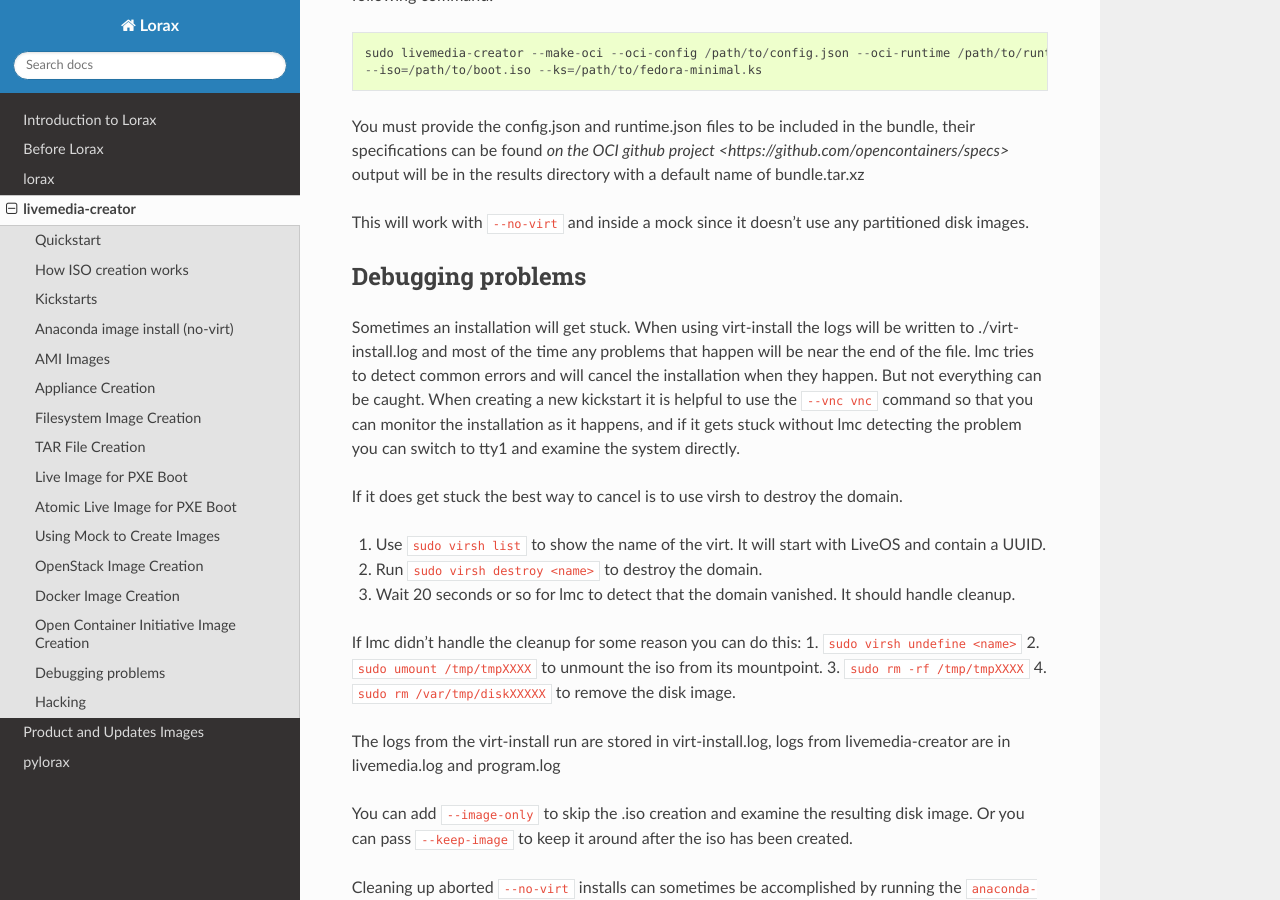
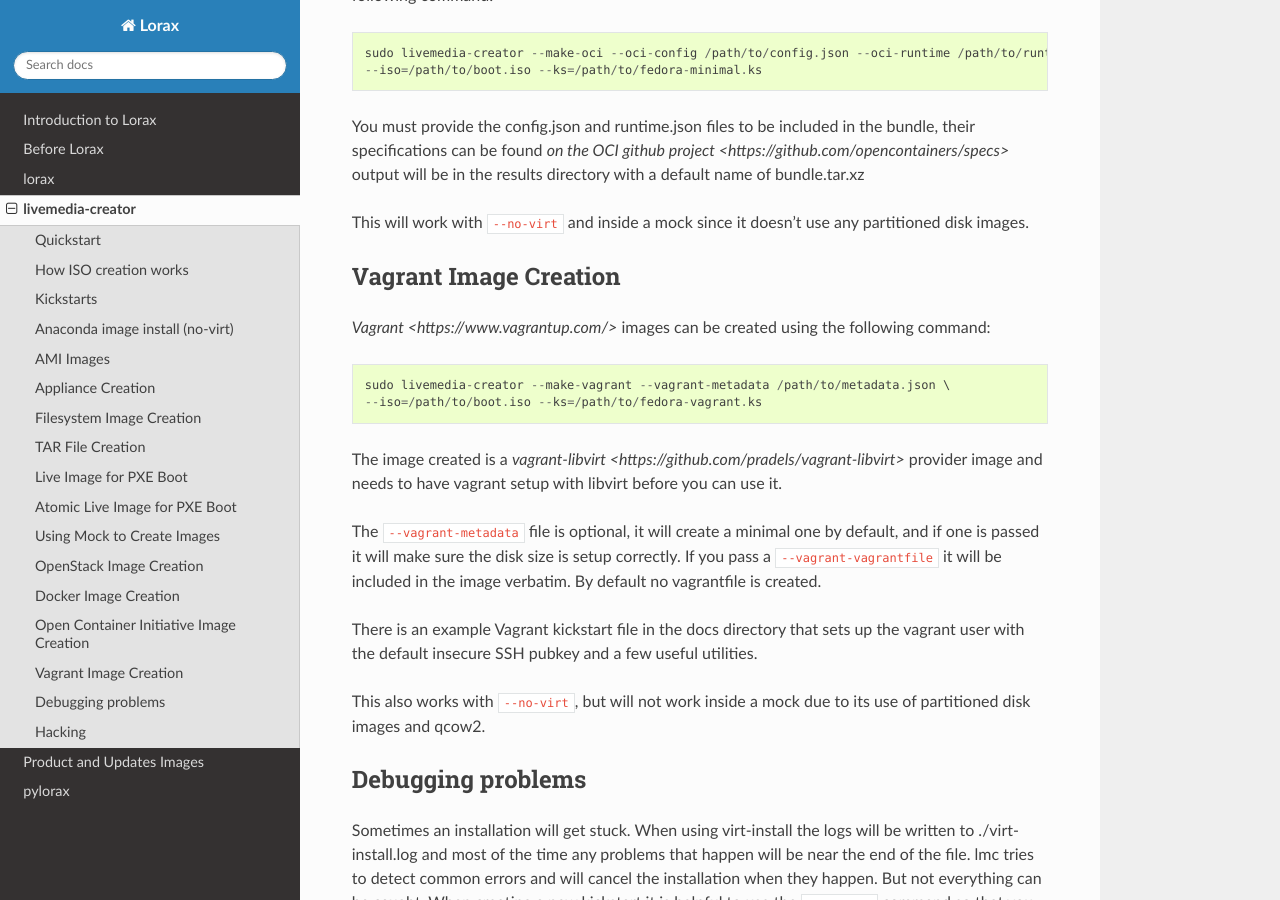
Before and after one commit to weldr/lorax, a Sphinx documentation site: the page built from docs/livemedia-creator.rst, in a window 1280 px wide and 900 px high, scrolled down 8948 px. Built offline with Sphinx 7.4.7 and the Read the Docs theme 2.0.0, drawn with Linux system fonts in a browser that asks for light colours.

Commit message:
Add documentation and kickstart for --make-vagrant

```diff
--- a/docs/livemedia-creator.rst
+++ b/docs/livemedia-creator.rst
@@ -454,6 +454,31 @@ This will work with ``--no-virt`` and inside a mock since it doesn't use any
 partitioned disk images.
 
 
+Vagrant Image Creation
+----------------------
+
+`Vagrant <https://www.vagrantup.com/>` images can be created using the following command::
+
+    sudo livemedia-creator --make-vagrant --vagrant-metadata /path/to/metadata.json \
+    --iso=/path/to/boot.iso --ks=/path/to/fedora-vagrant.ks
+
+The image created is a `vagrant-libvirt
+<https://github.com/pradels/vagrant-libvirt>` provider image and needs to have
+vagrant setup with libvirt before you can use it.
+
+The ``--vagrant-metadata`` file is optional, it will create a minimal one by
+default, and if one is passed it will make sure the disk size  is setup
+correctly. If you pass a ``--vagrant-vagrantfile`` it will be included in the
+image verbatim. By default no vagrantfile is created.
+
+There is an example Vagrant kickstart file in the docs directory that sets up
+the vagrant user with the default insecure SSH pubkey and a few useful
+utilities.
+
+This also works with ``--no-virt``, but will not work inside a mock due to its
+use of partitioned disk images and qcow2.
+
+
 Debugging problems
 ------------------
 
```
Also changed, not shown: 1 other file.
